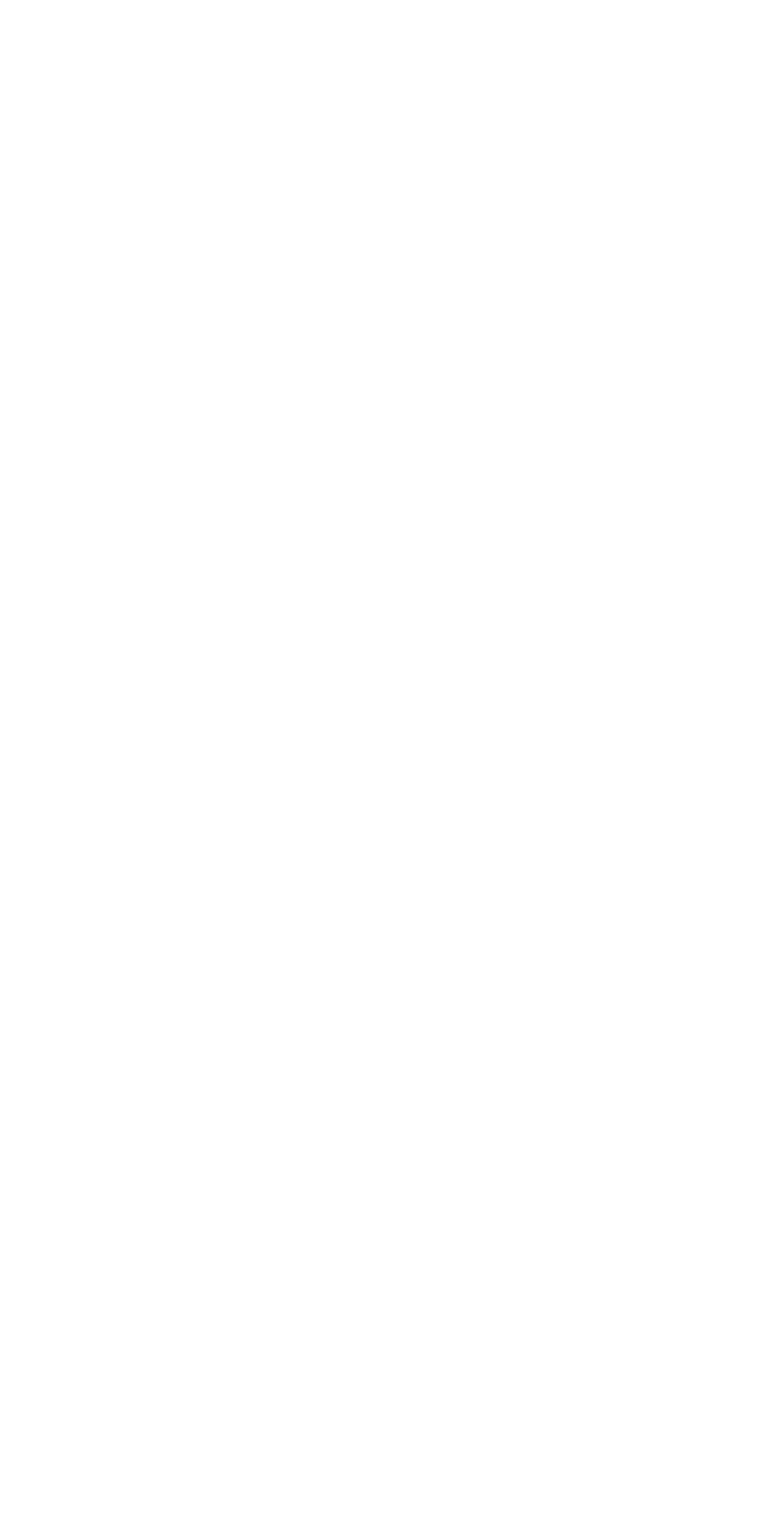
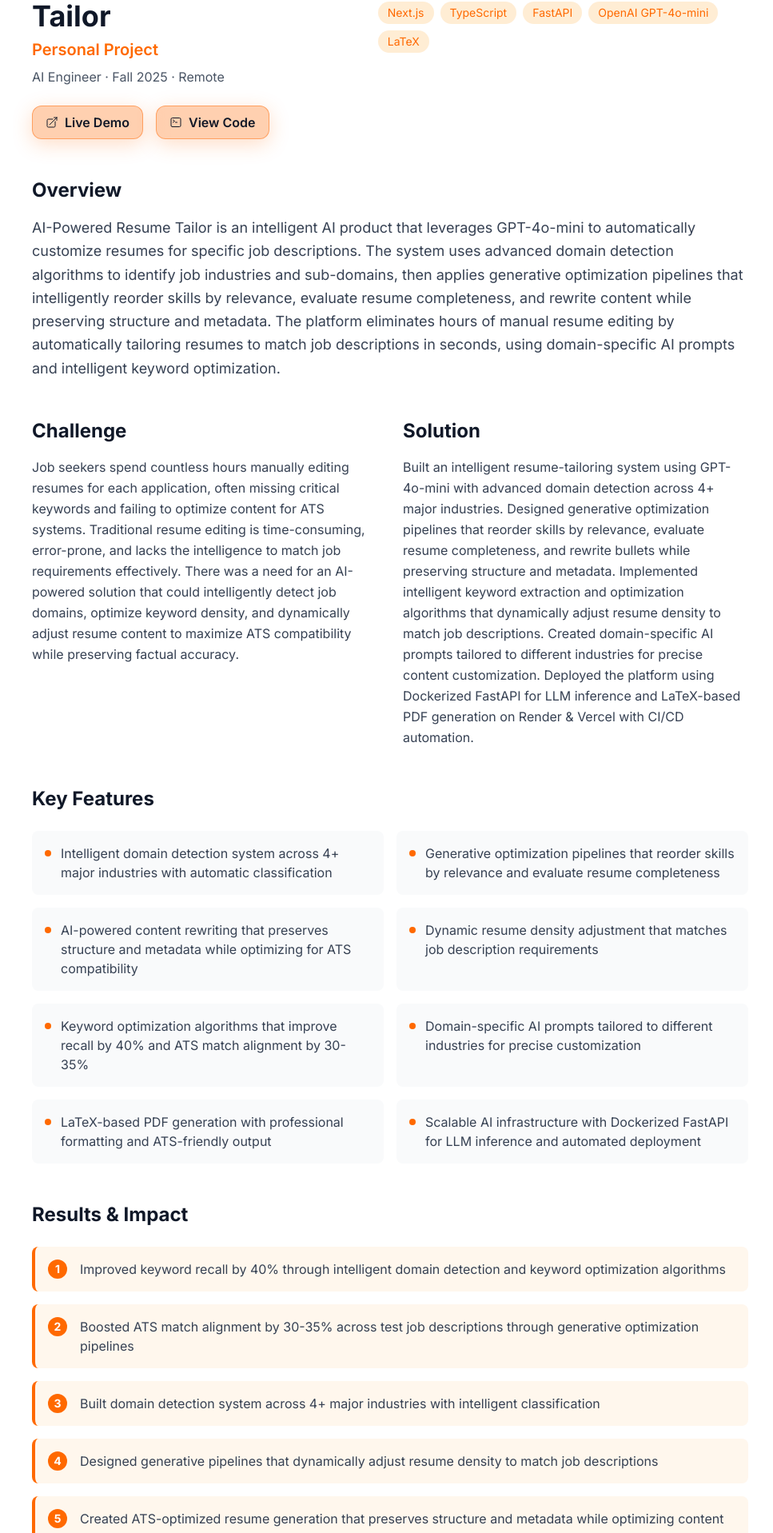
Before and after one commit to ManasAyyalaraju/Portfolio, a Next.js app: page /projects/ai-powered-resume-tailor in a window 1280 px wide. Before the commit this address had no page. Shown: the part 253-2170 px from the top of the page at 80% size, without its empty margins (152-1119 px from the left). Before the commit the page ends 800 px from the top, so only its background shows below. Built offline with nearby package versions, Linux system fonts and the light colour scheme.

Commit message:
added new project, updated content throughout the page

```diff
--- a/src/app/projects/[id]/page.tsx
+++ b/src/app/projects/[id]/page.tsx
@@ -89,8 +89,13 @@ export default async function ProjectPage({ params }: ProjectPageProps) {
                 View Code
               </a>
             )}
+            {project.id !== "ai-powered-resume-tailor" && (
               <a
-              href="https://github.com/ManasAyyalaraju"
+                href={
+                  project.id === "personal-finance-health-predictor"
+                    ? "https://github.com/ManasAyyalaraju/personal-finance-health-predictor.git"
+                    : "https://github.com/ManasAyyalaraju"
+                }
                 target="_blank"
                 rel="noopener noreferrer"
                 className="inline-flex items-center px-4 py-2 rounded-xl btn-glass-orange text-black font-semibold transition"
@@ -98,6 +103,7 @@ export default async function ProjectPage({ params }: ProjectPageProps) {
                 <CommandLineIcon className="w-4 h-4 mr-2" />
                 My GitHub
               </a>
+            )}
           </div>
         </div>
 
--- a/src/components/WorkExperienceSection.tsx
+++ b/src/components/WorkExperienceSection.tsx
@@ -74,8 +74,8 @@ export default function WorkExperienceSection() {
 
         <div className="text-center mt-12">
           <a
-            href="/Manas_Ayyalaraju_Resume.pdf"
-            download
+            href="/Manas_Ayyalaraju_Resume (2026).pdf"
+            download="Manas_Ayyalaraju_Resume (2026).pdf"
             className="inline-block px-6 py-3 rounded-xl btn-glass-orange text-black font-semibold transition"
           >
             Download Resume
--- a/src/data/projects.ts
+++ b/src/data/projects.ts
@@ -25,11 +25,54 @@ export interface Project {
 
 export const projects: Project[] = [
   {
+    id: "ai-powered-resume-tailor",
+    title: "AI-Powered Resume Tailor",
+    company: "Personal Project",
+    role: "AI Engineer",
+    duration: "Fall 2025",
+    location: "Remote",
+    technologies: ["Next.js", "TypeScript", "FastAPI", "OpenAI GPT-4o-mini", "LaTeX"],
+    shortDescription:
+      "AI-powered platform that automatically customizes resumes for specific job descriptions using GPT-4o-mini, maximizing ATS compatibility and improving interview success rates. Built intelligent domain detection across 4+ industries with generative optimization pipelines, achieving 40% keyword recall improvement and 30-35% ATS match alignment boost.",
+    overview:
+      "AI-Powered Resume Tailor is an intelligent AI product that leverages GPT-4o-mini to automatically customize resumes for specific job descriptions. The system uses advanced domain detection algorithms to identify job industries and sub-domains, then applies generative optimization pipelines that intelligently reorder skills by relevance, evaluate resume completeness, and rewrite content while preserving structure and metadata. The platform eliminates hours of manual resume editing by automatically tailoring resumes to match job descriptions in seconds, using domain-specific AI prompts and intelligent keyword optimization.",
+    challenge:
+      "Job seekers spend countless hours manually editing resumes for each application, often missing critical keywords and failing to optimize content for ATS systems. Traditional resume editing is time-consuming, error-prone, and lacks the intelligence to match job requirements effectively. There was a need for an AI-powered solution that could intelligently detect job domains, optimize keyword density, and dynamically adjust resume content to maximize ATS compatibility while preserving factual accuracy.",
+    solution:
+      "Built an intelligent resume-tailoring system using GPT-4o-mini with advanced domain detection across 4+ major industries. Designed generative optimization pipelines that reorder skills by relevance, evaluate resume completeness, and rewrite bullets while preserving structure and metadata. Implemented intelligent keyword extraction and optimization algorithms that dynamically adjust resume density to match job descriptions. Created domain-specific AI prompts tailored to different industries for precise content customization. Deployed the platform using Dockerized FastAPI for LLM inference and LaTeX-based PDF generation on Render & Vercel with CI/CD automation.",
+    results: [
+      "Improved keyword recall by 40% through intelligent domain detection and keyword optimization algorithms",
+      "Boosted ATS match alignment by 30-35% across test job descriptions through generative optimization pipelines",
+      "Built domain detection system across 4+ major industries with intelligent classification",
+      "Designed generative pipelines that dynamically adjust resume density to match job descriptions",
+      "Created ATS-optimized resume generation that preserves structure and metadata while optimizing content",
+      "Deployed scalable AI platform with Dockerized FastAPI for LLM inference and automated CI/CD pipelines",
+    ],
+    keyFeatures: [
+      "Intelligent domain detection system across 4+ major industries with automatic classification",
+      "Generative optimization pipelines that reorder skills by relevance and evaluate resume completeness",
+      "AI-powered content rewriting that preserves structure and metadata while optimizing for ATS compatibility",
+      "Dynamic resume density adjustment that matches job description requirements",
+      "Keyword optimization algorithms that improve recall by 40% and ATS match alignment by 30-35%",
+      "Domain-specific AI prompts tailored to different industries for precise customization",
+      "LaTeX-based PDF generation with professional formatting and ATS-friendly output",
+      "Scalable AI infrastructure with Dockerized FastAPI for LLM inference and automated deployment",
+    ],
+    techStack: {
+      frontend: ["Next.js", "TypeScript", "React"],
+      backend: ["Python 3.11+", "FastAPI", "OpenAI GPT-4o-mini", "LLM Inference", "LaTeX (pdflatex)", "Jinja2", "Pydantic"],
+      database: ["JSON (Temporary Data Processing)", "PDF Storage"],
+      tools: ["Docker", "Render.com", "Vercel", "Git/GitHub", "CI/CD Automation"],
+    },
+    liveUrl: "https://ai-powered-resume-builder-egn6vytdc-manas-s-projects-97f76173.vercel.app",
+    githubUrl: "https://github.com/ManasAyyalaraju/AI-powered-resume-builder",
+  },
+  {
     id: "personal-finance-health-predictor",
     title: "Personal Finance Health Predictor",
     company: "Personal Project",
     role: "Data Scientist / ML Engineer",
-    duration: "2024",
+    duration: "Fall 2025",
     location: "Remote",
     technologies: ["Python", "FastAPI", "XGBoost", "LightGBM", "Scikit-learn"],
     shortDescription:
@@ -66,6 +109,44 @@ export const projects: Project[] = [
     },
   },
   {
+    id: "nba-schedule-analysis",
+    title: "NBA Schedule Analysis System",
+    company: "Data Science Analyst",
+    role: "Analyst",
+    duration: "Fall 2025",
+    location: "Remote",
+    technologies: ["Python", "Pandas", "Matplotlib", "Seaborn"],
+    shortDescription:
+      "Comprehensive data analysis system examining NBA scheduling patterns across multiple seasons to evaluate game density, rest days, and back-to-back sequences. Developed 10+ statistical models and visualizations providing clear insights into scheduling effects on team performance and player health.",
+    overview:
+      "Developed a comprehensive data analysis system to examine NBA scheduling patterns across multiple seasons. The project focused on understanding the impact of game density, rest periods, and back-to-back sequences on team performance and player health. This analysis provided valuable insights for teams, broadcasters, and league officials to optimize scheduling strategies.",
+    challenge:
+      "NBA scheduling involves complex considerations including travel, rest days, and competitive balance. Traditional scheduling methods lacked data-driven insights into how different scheduling patterns affect team performance and player fatigue. There was a need for systematic analysis of historical scheduling data to identify patterns and optimize future schedules.",
+    solution:
+      "Created a robust data analysis pipeline using Python and pandas to process over 1,200 NBA schedule records. Developed statistical models and visualizations to analyze game density patterns, rest day distributions, and back-to-back sequence impacts. Implemented structured coding practices and comprehensive documentation to ensure reproducibility and future scalability.",
+    results: [
+      "Processed and analyzed over 1,200 NBA schedule records across multiple seasons",
+      "Developed 10+ statistical models and visualizations using matplotlib and seaborn",
+      "Improved workflow efficiency and reproducibility by 30% through structured coding practices",
+      "Delivered comprehensive analytical outputs with clear insights into scheduling effects",
+      "Created accessible and professional visualizations for stakeholder presentations",
+    ],
+    keyFeatures: [
+      "Automated data processing pipeline for NBA schedule records",
+      "Statistical analysis of game density and rest day patterns",
+      "Back-to-back sequence impact assessment",
+      "Interactive visualizations and dashboards",
+      "Comprehensive documentation and code organization",
+      "Reproducible analysis framework for future seasons",
+    ],
+    techStack: {
+      frontend: ["Jupyter Notebooks", "Matplotlib", "Seaborn"],
+      backend: ["Python", "Pandas", "NumPy"],
+      database: ["CSV", "JSON", "NBA API Data"],
+      tools: ["Git", "Jupyter Lab", "Python Libraries"],
+    },
+  },
+  {
     id: "sudur-capital",
     title: "Real Estate Investment Portal",
     company: "Sudur Capital",
@@ -74,7 +155,7 @@ export const projects: Project[] = [
     location: "Frisco, TX",
     technologies: ["Next.js", "TypeScript", "PostgreSQL"],
     shortDescription:
-      "Built a real estate investment portal connecting investors with land development sponsors.",
+      "Designed and implemented a responsive full-stack platform using Next.js, TypeScript, HTML5, CSS, and PostgreSQL, ensuring secure, scalable, and optimized data solutions. Developed and launched a real estate investment portal connecting investors with land development sponsors, enabling seamless project evaluation and funding opportunities.",
     overview:
       "Developed a comprehensive real estate investment platform that bridges the gap between investors and land development sponsors. The platform enables secure transactions, transparent communication, and streamlined investment processes in the real estate market.",
     challenge:
@@ -103,80 +184,4 @@ export const projects: Project[] = [
       tools: ["Jira", "Git", "Vercel", "Postman"],
     },
   },
-  {
-    id: "ibm-case-competition",
-    title: "Food Desert Detection System",
-    company: "IBM Case Competition",
-    role: "Participant",
-    duration: "Fall 2024",
-    location: "DFW Area",
-    technologies: ["Watson AI", "Python", "Data Visualization"],
-    shortDescription:
-      "Used IBM Watson AI to identify food deserts and optimize food access in DFW communities.",
-    overview:
-      "Developed an AI-powered solution to identify and address food deserts in the Dallas-Fort Worth metropolitan area. The project combined machine learning, geospatial analysis, and data visualization to provide actionable insights for improving food accessibility in underserved communities.",
-    challenge:
-      "Food deserts are areas with limited access to affordable and nutritious food, particularly affecting low-income communities. Traditional methods of identifying these areas were time-consuming and often inaccurate, making it difficult for local governments and organizations to effectively allocate resources and implement solutions.",
-    solution:
-      "Leveraged IBM Watson AI to analyze geospatial data, demographic information, and food access metrics. Created a predictive model that could identify food deserts with high accuracy and provide recommendations for optimal placement of food resources and community programs.",
-    results: [
-      "Increased food desert detection accuracy by 25% compared to traditional methods",
-      "Successfully presented data-driven strategies to IBM judges and local government officials",
-      "Provided actionable recommendations for improving food access in 15+ DFW communities",
-      "Integrated multiple API data streams for comprehensive model training",
-      "Ensured high data quality through automated validation processes",
-    ],
-    keyFeatures: [
-      "AI-powered food desert identification",
-      "Interactive data visualization dashboard",
-      "Predictive modeling for resource allocation",
-      "Geospatial analysis and mapping",
-      "Community impact assessment tools",
-      "Government reporting and recommendations",
-    ],
-    techStack: {
-      frontend: ["Python", "Jupyter Notebooks", "Matplotlib", "Plotly"],
-      backend: ["IBM Watson AI", "Python", "Pandas", "NumPy"],
-      database: ["CSV", "JSON", "Geospatial Data"],
-      tools: ["IBM Cloud", "Watson Studio", "Git", "Tableau"],
-    },
-  },
-  {
-    id: "nba-schedule-analysis",
-    title: "NBA Schedule Analysis System",
-    company: "Data Science Analyst",
-    role: "Analyst",
-    duration: "Fall 2025",
-    location: "Remote",
-    technologies: ["Python", "Pandas", "Matplotlib", "Seaborn"],
-    shortDescription:
-      "Processed and analyzed over 1,200 NBA schedule records to evaluate patterns in game density, rest days, and back-to-back sequences.",
-    overview:
-      "Developed a comprehensive data analysis system to examine NBA scheduling patterns across multiple seasons. The project focused on understanding the impact of game density, rest periods, and back-to-back sequences on team performance and player health. This analysis provided valuable insights for teams, broadcasters, and league officials to optimize scheduling strategies.",
-    challenge:
-      "NBA scheduling involves complex considerations including travel, rest days, and competitive balance. Traditional scheduling methods lacked data-driven insights into how different scheduling patterns affect team performance and player fatigue. There was a need for systematic analysis of historical scheduling data to identify patterns and optimize future schedules.",
-    solution:
-      "Created a robust data analysis pipeline using Python and pandas to process over 1,200 NBA schedule records. Developed statistical models and visualizations to analyze game density patterns, rest day distributions, and back-to-back sequence impacts. Implemented structured coding practices and comprehensive documentation to ensure reproducibility and future scalability.",
-    results: [
-      "Processed and analyzed over 1,200 NBA schedule records across multiple seasons",
-      "Developed 10+ statistical models and visualizations using matplotlib and seaborn",
-      "Improved workflow efficiency and reproducibility by 30% through structured coding practices",
-      "Delivered comprehensive analytical outputs with clear insights into scheduling effects",
-      "Created accessible and professional visualizations for stakeholder presentations",
-    ],
-    keyFeatures: [
-      "Automated data processing pipeline for NBA schedule records",
-      "Statistical analysis of game density and rest day patterns",
-      "Back-to-back sequence impact assessment",
-      "Interactive visualizations and dashboards",
-      "Comprehensive documentation and code organization",
-      "Reproducible analysis framework for future seasons",
-    ],
-    techStack: {
-      frontend: ["Jupyter Notebooks", "Matplotlib", "Seaborn"],
-      backend: ["Python", "Pandas", "NumPy"],
-      database: ["CSV", "JSON", "NBA API Data"],
-      tools: ["Git", "Jupyter Lab", "Python Libraries"],
-    },
-  },
 ];
```
Also changed, not shown: src/components/AboutSection.tsx (+7 -6 lines), 2 other files (tests, documents, lock files or other folders). Lines whose indentation alone changed are shown as unchanged.
